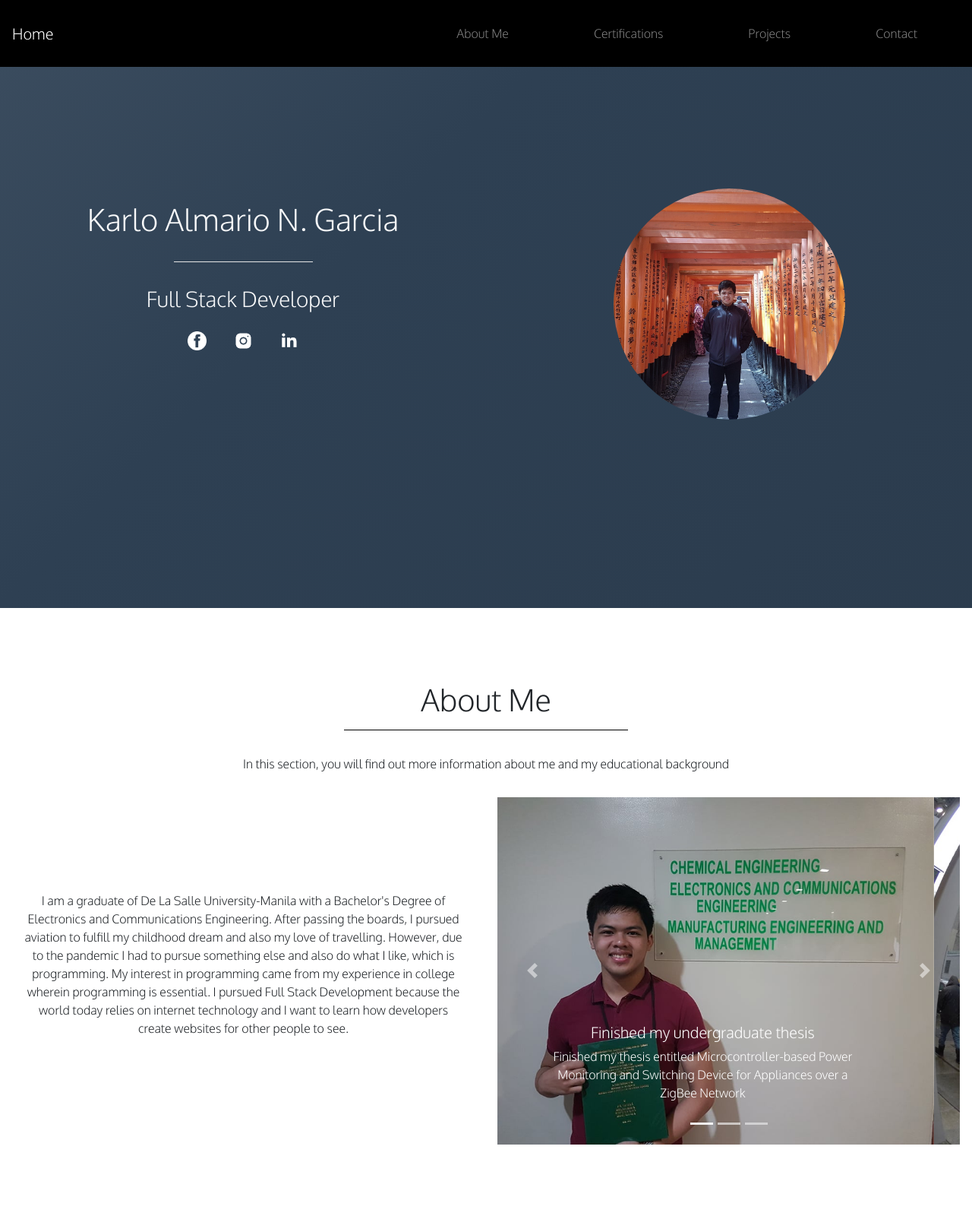
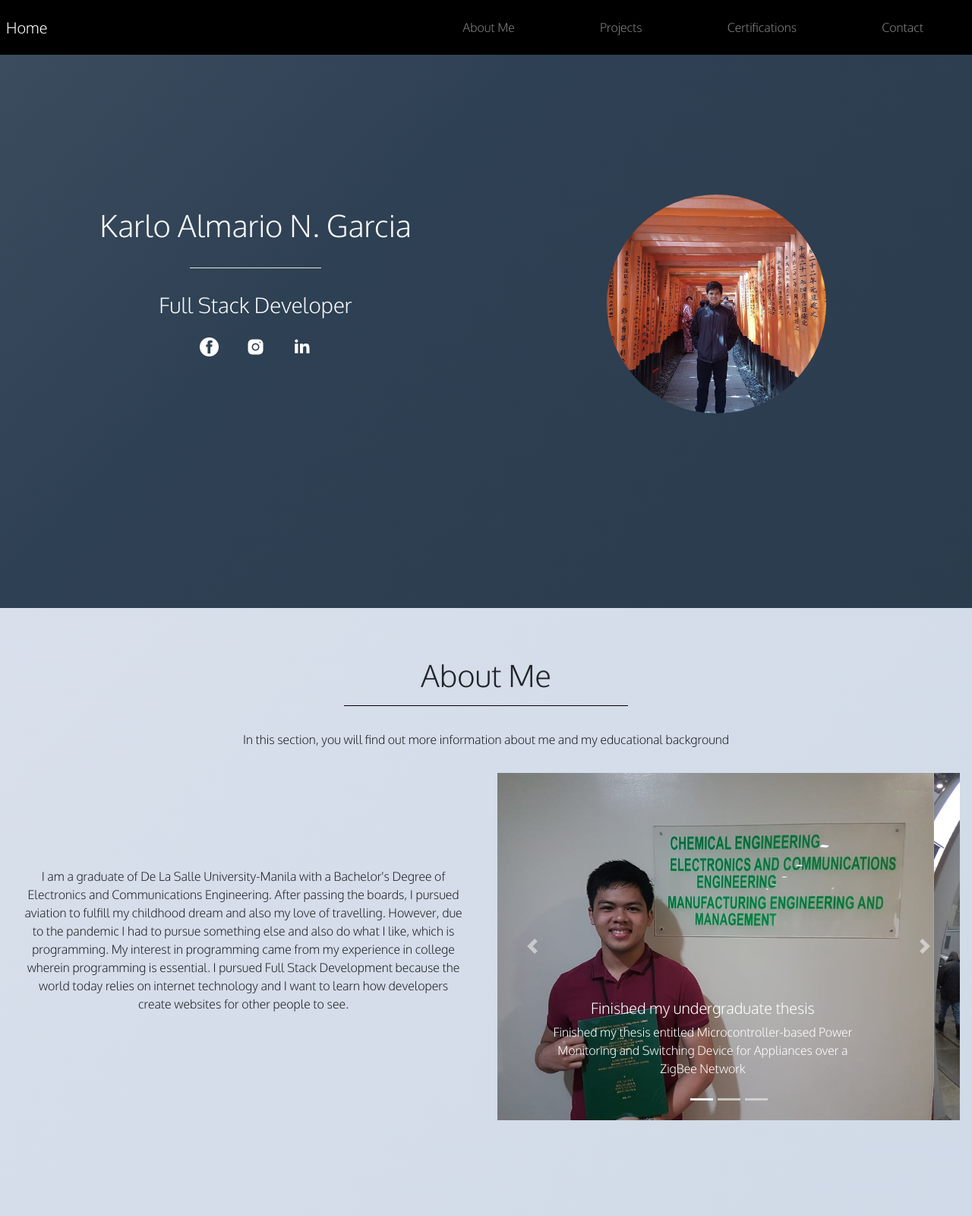
Before and after one commit to garciakarlo/webportfolio, a plain HTML site: page capstone.html in a window 1280 px wide. Shown: the top 1600 px of the page at 76% size. Drawn offline with nearby package versions, Linux system fonts and the light colour scheme; a web font is replaced by a local one.

Commit message:
edited bg color of body

```diff
--- a/capstone.html
+++ b/capstone.html
@@ -21,7 +21,7 @@
 	</head>
 	<body>
 		<!-- Navbar Start -->
-		<nav class="navbar navbar-expand-lg navbar-dark p-3 fixed-top">
+		<nav class="navbar navbar-expand-lg navbar-dark p-2 fixed-top">
 
 			<a class="navbar-brand" href="#home">Home</a>
 			<button class="navbar-toggler" type="button" data-toggle="collapse" data-target="#navbarNav" aria-controls="navbarNav" aria-expanded="false" aria-label="Toggle navigation">
@@ -33,10 +33,10 @@
 						<a class="nav-link mx-5 my-2" href="#about">About Me <span class="sr-only">(current)</span></a>
 					</li>
 					<li class="nav-item mx-5 my-2">
-						<a class="nav-link" href="#certs">Certifications</a>
+						<a class="nav-link" href="#project-pointer">Projects</a>
 					</li>
 					<li class="nav-item mx-5 my-2">
-						<a class="nav-link" href="#project-pointer">Projects</a>
+						<a class="nav-link" href="#certs">Certifications</a>
 					</li>
 					<li class="nav-item mx-5 my-2">
 						<a class="nav-link" href="#contact-pointer">Contact</a>
@@ -49,7 +49,7 @@
 		<!-- Portfolio Start -->
 		<!-- Homepage Start -->
 
-		<div class="container-fluid d-flex align-items-center justify-content-center text-center min-vh-100 bg-secondary text-light flex-column" id="home">
+		<div class="container-fluid d-flex align-items-center justify-content-center text-center min-vh-100 bg-secondary text-light flex-column p-5 m-0" id="home">
 			<div class="row">
 				<div class="col-xl-6 order-2 order-xl-1 justify-content-center">
 					<h1 class="p-3">Karlo Almario N. Garcia</h1>
@@ -78,11 +78,11 @@
 		<!-- Homepage End -->
 
 		<!-- About Me Start -->
+		<section id="body">
 		<div id="about"></div>
-
 		<div>&nbsp;</div>
 		<div>&nbsp;</div>
-		<div class="container-fluid my-5 text-center min-vh-100 px-3">
+		<div class="container-fluid text-center min-vh-100 p-3" >
 			<h1>About Me</h1>
 			<hr id="hr2">
 			<p class="p-3 container justify-content-center">In this section, you will find out more information about me and my educational background</p>
@@ -144,7 +144,6 @@
 		<div>&nbsp;</div>
 		<div>&nbsp;</div>
 		<div>&nbsp;</div>
-		<div class="body2">
 		<div class="container-fluid text-center my-3">
 		<h1>Projects</h1>
 		<hr id="hr2">
@@ -166,7 +165,7 @@
                     <p>TBA</p>
                 </div>
                 <!-- Bootstrap Card End -->
-
+        </div>
         </div>
         </div>
 
@@ -176,7 +175,6 @@
 		<div>&nbsp;</div>
 		<div>&nbsp;</div>
 		<div>&nbsp;</div>
-		<div class="body2">
 		<div class="container-fluid text-center my-3">
 		<h1>Other Certifications</h1>
 		<hr id="hr2">
@@ -198,7 +196,7 @@
                     <p>Studied the basic fundamentals of programming concepts including data structures, networked application program interfaces, and databases, using the Python programming language. I of using the Python Programming Language through an online course in Coursera.</p>
                 </div>
                 <!-- Python Card End -->
-
+        </div>
         </div>
         </div>
 
@@ -251,6 +249,7 @@
 			</div>
 
 		</div>
+	</section>
 		<!-- Contact Me End -->
 		<!-- Footer Start -->
 		<section id="pre-footer" class="text-light justify-content-center container-fluid">
--- a/style.css
+++ b/style.css
@@ -45,6 +45,15 @@ nav{
     background-color: white;
 }
 
+#body{
+
+    background-image: linear-gradient(-45deg, #b8c6db, #f5f7fa );
+    background-size: 400% 400%;
+    animation: gradient 15s ease infinite;
+
+}
+
+
 #contact-form{
 	background: linear-gradient(-45deg, #283747 , #2E4053  , #5D6D7E , #212F3C );
     background-size: 400% 400%;
```
